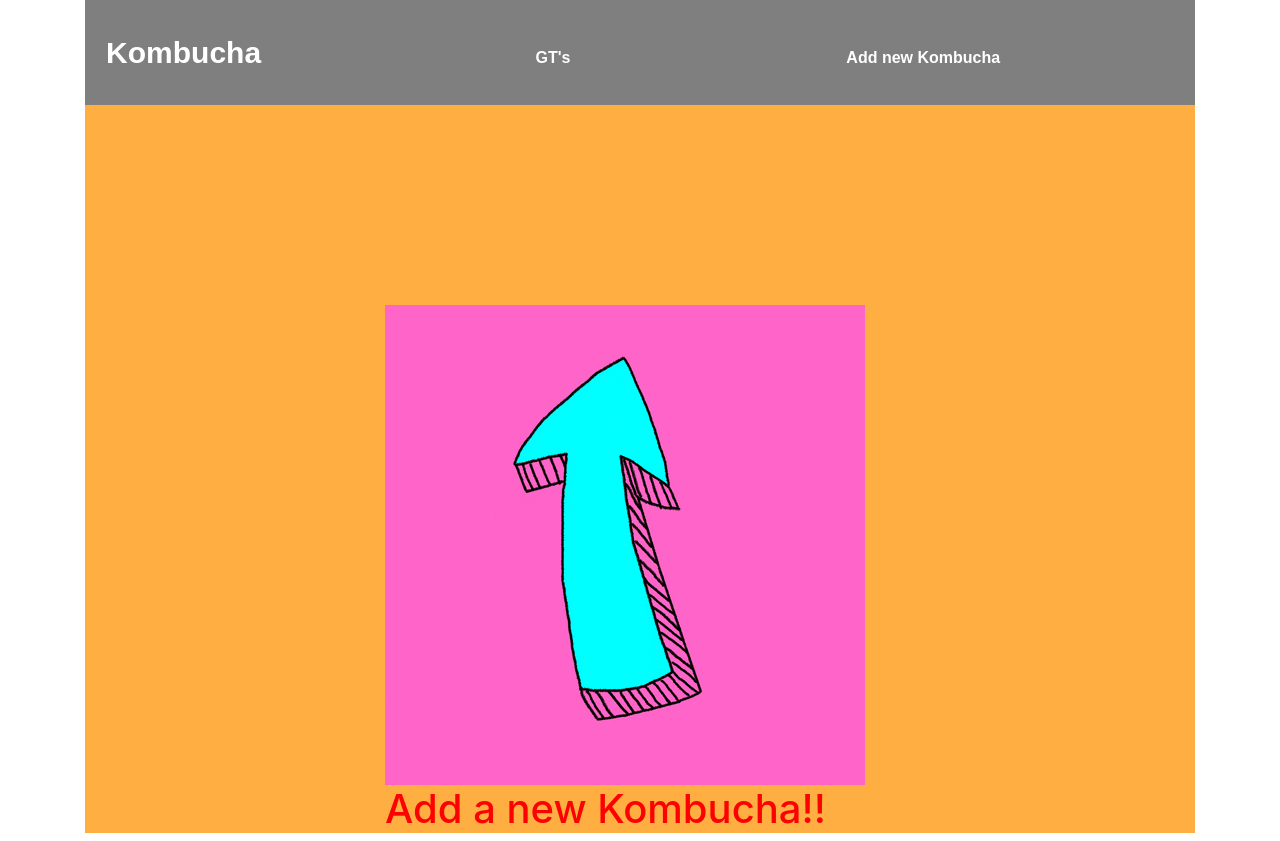
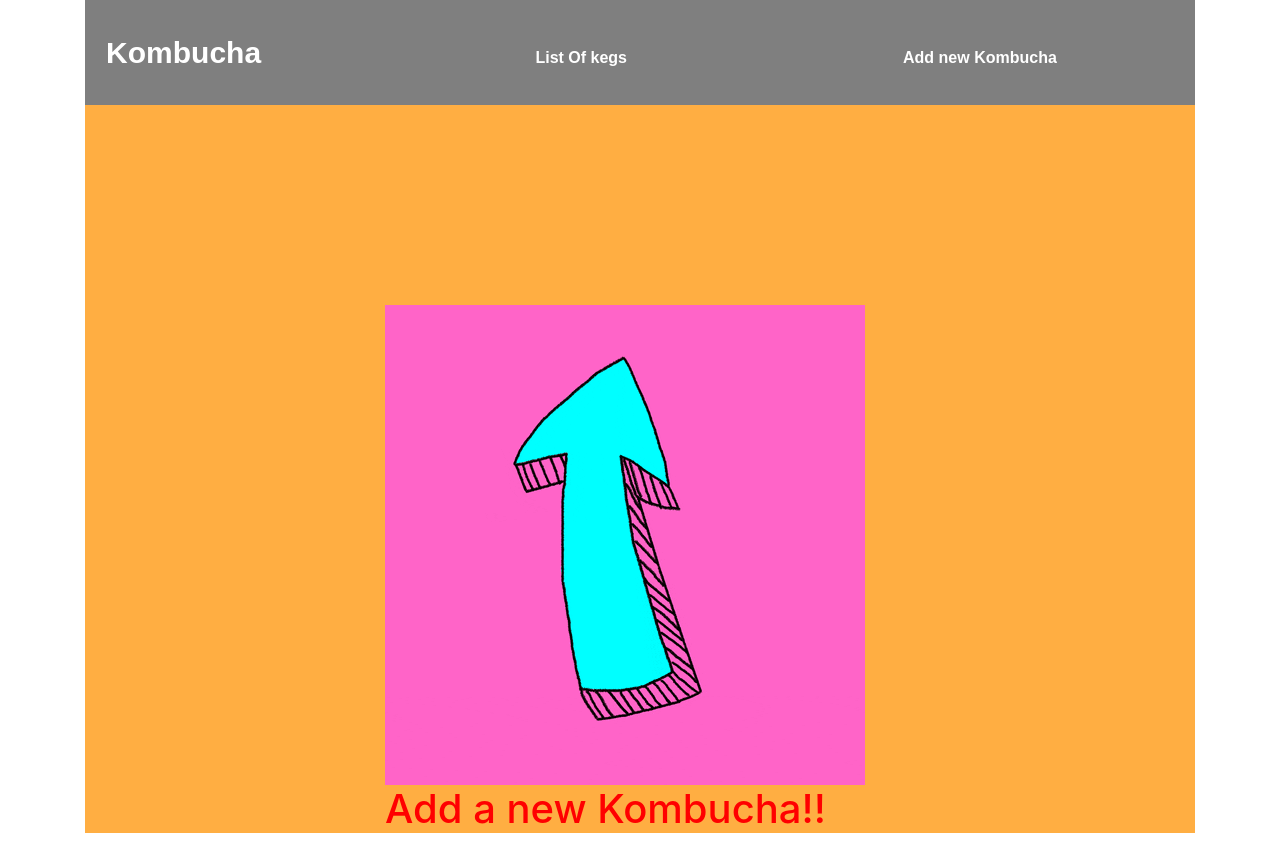
Before and after one commit to nehamalhotra23/TapRoom, a React app: page /#/KombuchaControl in a window 1280 px wide. Built offline with nearby package versions, Linux system fonts and the light colour scheme.

Commit message:
trying to add separate separate page for remedy brand kombucha

```diff
--- a/src/Components/App.jsx
+++ b/src/Components/App.jsx
@@ -11,7 +11,6 @@ class App extends React.Component{
 
     this.state = {
       MasterList: [],
-      MasterList2: []
     };
     this.handleNewKombucha = this.handleNewKombucha.bind(this);
   }
@@ -29,7 +28,6 @@ class App extends React.Component{
           <Route exact path='/' component={Home} ></Route>
           <Route path='/NewKombucha' render={()=><NewKombucha onKombuchaCreation={this.handleNewKombucha} />} ></Route>
           <Route path='/KombuchaControl' render={()=><KombuchaControl kombuchalist={this.state.MasterList}/>}></Route>
-          <Route path='/KombuchaControl2' render={() => <KombuchaControl kombuchalist2={this.state.MasterList2} />}></Route>
         </Switch>
       </div>
 
--- a/src/Components/Navbar.jsx
+++ b/src/Components/Navbar.jsx
@@ -38,7 +38,7 @@ function Navbar() {
         <nav>
           <div style={navDiv}>
             <Link to="/" style={logo}>Kombucha </Link>
-            <Link to="/KombuchaControl" style={modelX}>GT's</Link>
+            <Link to="/KombuchaControl" style={modelX}>List Of kegs</Link>
             <Link to="/NewKombucha" style={modelX}>Add new Kombucha</Link>
           </div>
         </nav>
--- a/src/Components/NewKombucha.jsx
+++ b/src/Components/NewKombucha.jsx
@@ -45,7 +45,7 @@ function NewKombucha(props) {
       </div>
       <div style={form} className="form-group col-md-6">
         <h1>Add a new Kombucha: </h1><br />
-        <form onSubmit={handleNewKombucha}>
+        <form onSubmit={handleNewKombucha} >
           <input
             type='text'
             id='name'
```
